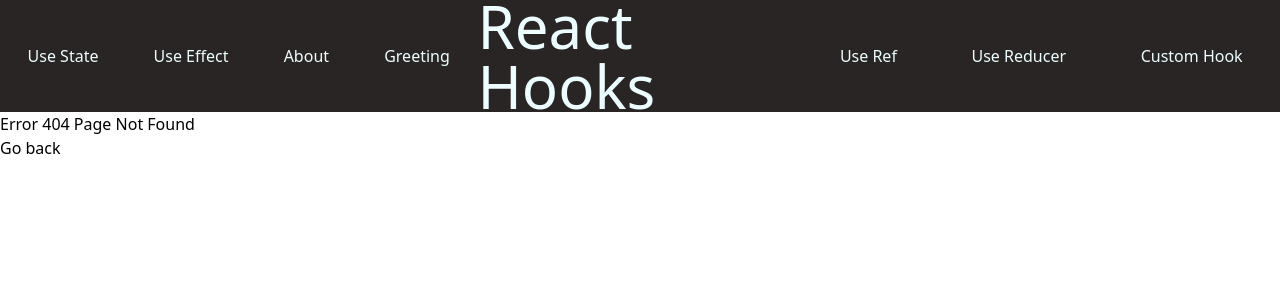
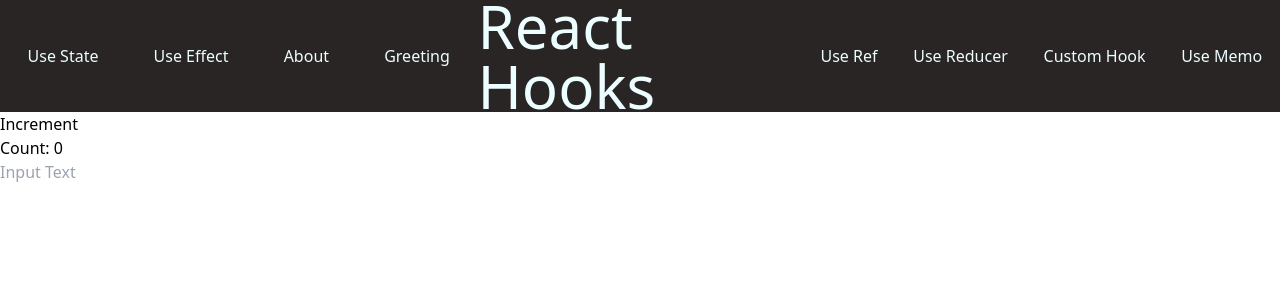
Before and after one commit to ghulamibrahimkhan/React-Tutorial, a React (Create React App) app: page /UseMemo in a window 1280 px wide. Before the commit this address had no page. Shown: the top 300 px of the page. Built offline with nearby package versions, Linux system fonts and the light colour scheme.

Commit message:
Use Memo

```diff
--- a/src/App.js
+++ b/src/App.js
@@ -15,6 +15,7 @@
 import UseRef from "./Components/UseRef/UseRef";
 import UseReducer from "./Components/UseReducer/UseReducer";
 import CustomHook from "./Components/CustomHook/CustomHook";
+import UseMemo from "./Components/UseMemo/UseMemo";
 
 const GreetingsDiff = createContext();
 function App() {
@@ -66,6 +67,9 @@
           {/* Custom Hook */}
           <Route path="/CustomHook" element={<CustomHook />}/>
 
+          {/* Use Memo */}
+          <Route path="/UseMemo" element={<UseMemo />}/>
+
           {/* Error Page */}
           <Route path="*" element={<Error />} />
         </Routes>
--- a/src/Components/Header.js
+++ b/src/Components/Header.js
@@ -31,6 +31,9 @@
                     <li className="mx-4">
                         <Link to='./CustomHook'>Custom Hook</Link>
                     </li>
+                    <li className="mx-4">
+                        <Link to='./UseMemo'>Use Memo</Link>
+                    </li>
                 </ul>
             </div>
         </>
--- /dev/null
+++ b/src/Components/UseMemo/UseMemo.js
@@ -0,0 +1,30 @@
+import { useMemo, useState } from "react";
+
+const UseMemo = () => {
+  const [count, setCount] = useState(0);
+  const [name,setName] = useState('')
+
+
+  const expensiveCalculation = (num) => {
+    for (let i = 0; i < 10000; i++) {
+      console.log(1);
+      return num
+    }
+  }
+
+  const calculation = useMemo(()=>
+    expensiveCalculation(count)
+  ,[count ])
+
+  return (
+    <>
+    <button onClick={() => setCount(count+ 1)}>Increment</button>
+    <h1>Count: {count}</h1>
+
+    <input placeholder="Input Text" onChange={((e)=>{setName(e.target.value)})}/>
+    <h1>{name}</h1>
+    </>
+  )
+}
+
+export default UseMemo
```
